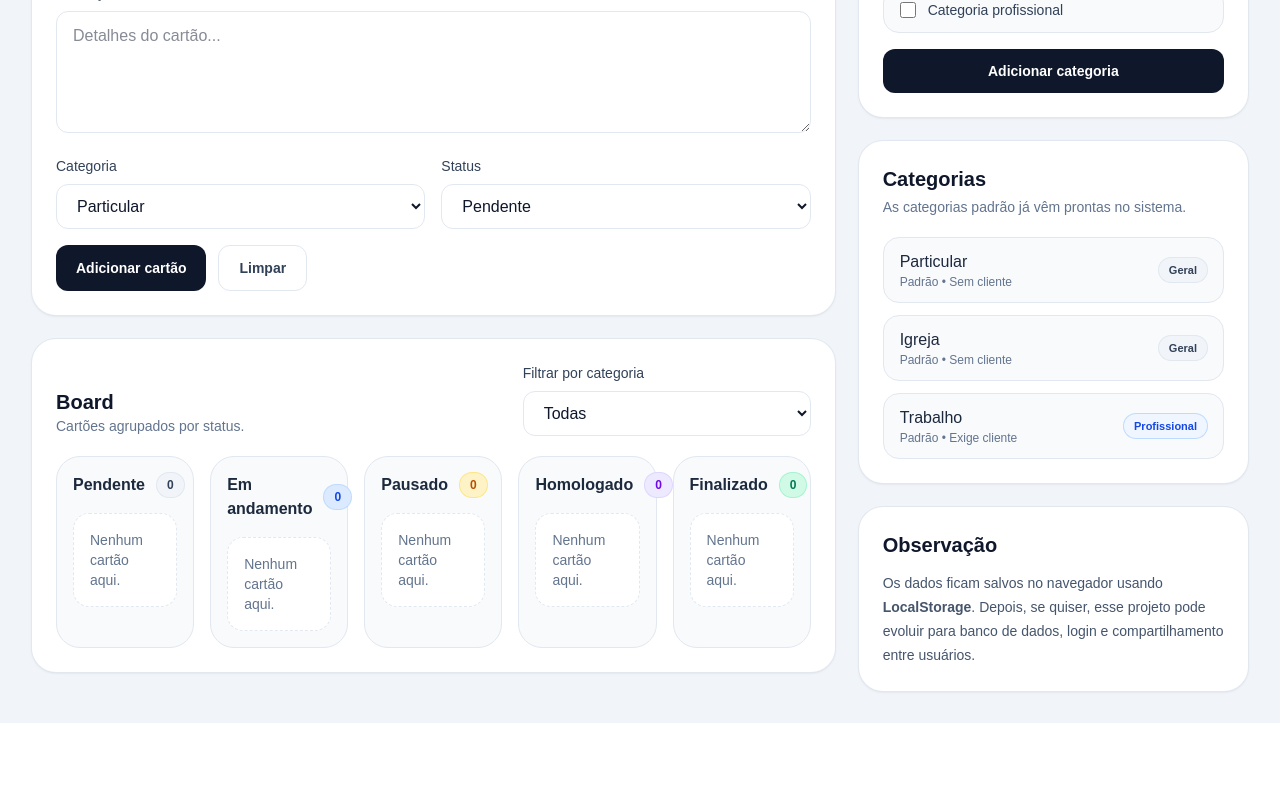
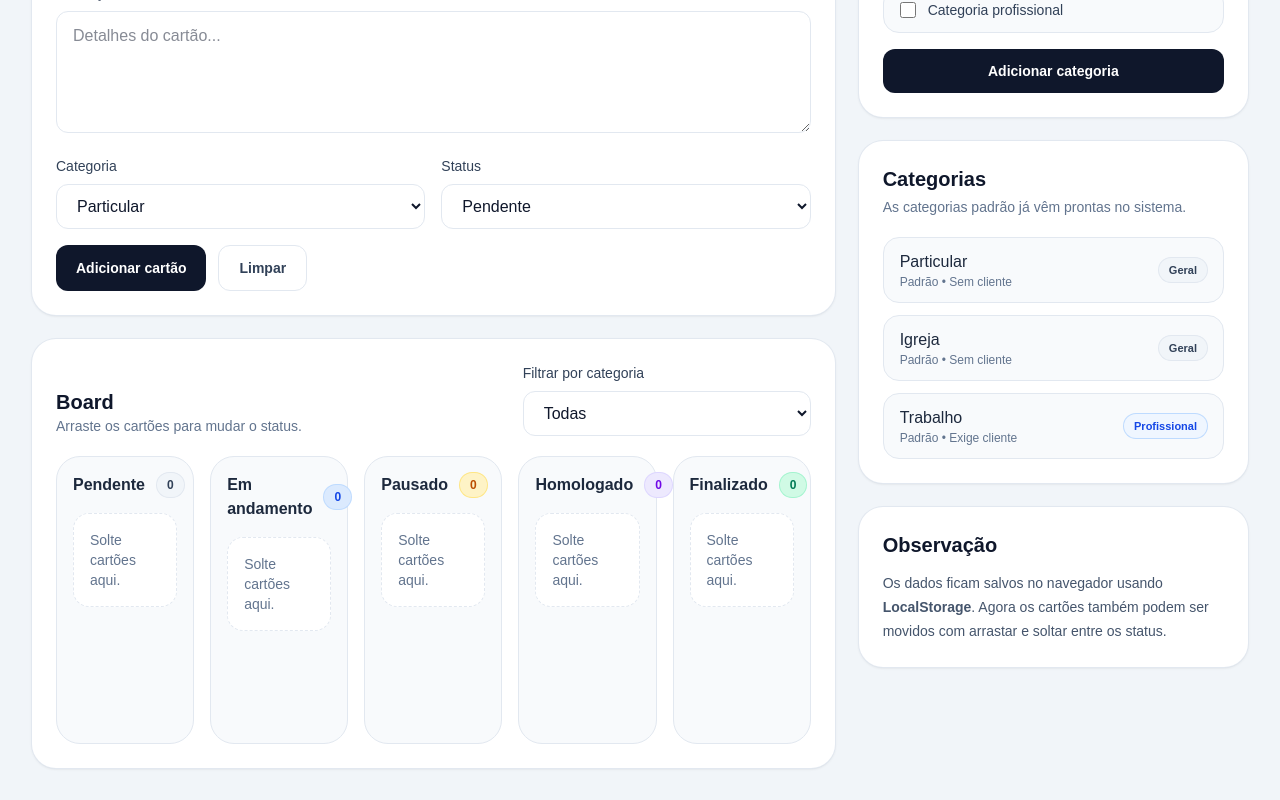
Before and after one commit to JNeto0912/kanban-app, a Next.js app: page / in a window 1280 px wide. Shown: the part 619-1419 px from the top of the page. Before the commit the page ends 1342 px from the top, so only its background shows below. Built offline with nearby package versions, Linux system fonts and the light colour scheme.

Commit message:
Novas alteraçoes

```diff
--- a/src/app/page.tsx
+++ b/src/app/page.tsx
@@ -121,6 +121,8 @@ export default function Page() {
   const [categoryName, setCategoryName] = useState("");
   const [categoryProfessional, setCategoryProfessional] = useState(false);
   const [form, setForm] = useState<CardFormState>(EMPTY_FORM);
+  const [draggingCardId, setDraggingCardId] = useState<string | null>(null);
+  const [dragOverStatus, setDragOverStatus] = useState<Status | null>(null);
 
   useEffect(() => {
     try {
@@ -130,7 +132,9 @@ export default function Page() {
       if (savedCategories) {
         const parsedCategories = JSON.parse(savedCategories);
         if (Array.isArray(parsedCategories)) {
-          setCategories(dedupeCategories([...DEFAULT_CATEGORIES, ...parsedCategories]));
+          setCategories(
+            dedupeCategories([...DEFAULT_CATEGORIES, ...parsedCategories])
+          );
         }
       }
 
@@ -170,7 +174,17 @@ export default function Page() {
     return filtered.sort((a, b) => b.updatedAt - a.updatedAt);
   }, [cards, filterCategoryId]);
 
-  const totalVisibleCards = visibleCards.length;
+  const cardsByStatus = useMemo(() => {
+    const grouped = Object.fromEntries(
+      STATUSES.map((status) => [status, [] as Card[]])
+    ) as Record<Status, Card[]>;
+
+    for (const card of visibleCards) {
+      grouped[card.status].push(card);
+    }
+
+    return grouped;
+  }, [visibleCards]);
 
   function resetForm() {
     setForm(EMPTY_FORM);
@@ -273,6 +287,34 @@ export default function Page() {
     );
   }
 
+  function handleCardDragStart(cardId: string) {
+    setDraggingCardId(cardId);
+  }
+
+  function handleCardDragEnd() {
+    setDraggingCardId(null);
+    setDragOverStatus(null);
+  }
+
+  function handleCardDrop(targetStatus: Status) {
+    if (!draggingCardId) return;
+
+    setCards((prev) =>
+      prev.map((card) =>
+        card.id === draggingCardId
+          ? {
+              ...card,
+              status: targetStatus,
+              updatedAt: Date.now(),
+            }
+          : card
+      )
+    );
+
+    setDraggingCardId(null);
+    setDragOverStatus(null);
+  }
+
   function handleAddCategory(event: FormEvent<HTMLFormElement>) {
     event.preventDefault();
 
@@ -346,21 +388,17 @@ export default function Page() {
 
               <div className="rounded-2xl bg-white/10 p-4">
                 <p className="text-xs text-slate-300">Visíveis</p>
-                <p className="mt-1 text-2xl font-bold">{totalVisibleCards}</p>
+                <p className="mt-1 text-2xl font-bold">{visibleCards.length}</p>
               </div>
 
-              {STATUSES.map((status) => {
-                const count = visibleCards.filter(
-                  (card) => card.status === status
-                ).length;
-
-                return (
-                  <div key={status} className="rounded-2xl bg-white/10 p-4">
-                    <p className="text-xs text-slate-300">{status}</p>
-                    <p className="mt-1 text-2xl font-bold">{count}</p>
-                  </div>
-                );
-              })}
+              {STATUSES.map((status) => (
+                <div key={status} className="rounded-2xl bg-white/10 p-4">
+                  <p className="text-xs text-slate-300">{status}</p>
+                  <p className="mt-1 text-2xl font-bold">
+                    {cardsByStatus[status].length}
+                  </p>
+                </div>
+              ))}
             </div>
           </div>
         </header>
@@ -511,7 +549,7 @@ export default function Page() {
                 <div>
                   <h2 className="text-xl font-semibold">Board</h2>
                   <p className="text-sm text-slate-500">
-                    Cartões agrupados por status.
+                    Arraste os cartões para mudar o status.
                   </p>
                 </div>
 
@@ -536,18 +574,33 @@ export default function Page() {
 
               <div className="grid gap-4 xl:grid-cols-5 md:grid-cols-2">
                 {STATUSES.map((status) => {
-                  const cardsInColumn = visibleCards.filter(
-                    (card) => card.status === status
-                  );
+                  const cardsInColumn = cardsByStatus[status];
+                  const isOver = dragOverStatus === status;
 
                   return (
                     <div
                       key={status}
-                      className="rounded-3xl border border-slate-200 bg-slate-50 p-4"
+                      onDragOver={(e) => {
+                        e.preventDefault();
+                        setDragOverStatus(status);
+                      }}
+                      onDrop={(e) => {
+                        e.preventDefault();
+                        handleCardDrop(status);
+                      }}
+                      className={`min-h-72 rounded-3xl border p-4 transition ${
+                        isOver
+                          ? "border-slate-400 bg-slate-100 ring-2 ring-slate-300"
+                          : "border-slate-200 bg-slate-50"
+                      }`}
                     >
                       <div className="mb-4 flex items-center justify-between gap-3">
                         <h3 className="font-semibold text-slate-800">{status}</h3>
-                        <span className={`rounded-full px-2.5 py-1 text-xs font-semibold ring-1 ${statusClass(status)}`}>
+                        <span
+                          className={`rounded-full px-2.5 py-1 text-xs font-semibold ring-1 ${statusClass(
+                            status
+                          )}`}
+                        >
                           {cardsInColumn.length}
                         </span>
                       </div>
@@ -555,7 +608,7 @@ export default function Page() {
                       <div className="space-y-3">
                         {cardsInColumn.length === 0 ? (
                           <div className="rounded-2xl border border-dashed border-slate-200 bg-white p-4 text-sm text-slate-500">
-                            Nenhum cartão aqui.
+                            Solte cartões aqui.
                           </div>
                         ) : (
                           cardsInColumn.map((card) => {
@@ -566,13 +619,22 @@ export default function Page() {
                             return (
                               <div
                                 key={card.id}
-                                className="rounded-2xl border border-slate-200 bg-white p-4 shadow-sm transition hover:shadow-md"
+                                draggable
+                                onDragStart={() => handleCardDragStart(card.id)}
+                                onDragEnd={handleCardDragEnd}
+                                className={`rounded-2xl border border-slate-200 bg-white p-4 shadow-sm transition hover:shadow-md ${
+                                  draggingCardId === card.id
+                                    ? "opacity-60 ring-2 ring-slate-300"
+                                    : ""
+                                }`}
+                                title="Arraste para outro status"
                               >
                                 <div className="flex items-start justify-between gap-3">
                                   <div>
                                     <h4 className="font-semibold text-slate-900">
                                       {card.title}
                                     </h4>
+
                                     <div className="mt-2 flex flex-wrap gap-2">
                                       <span
                                         className={`rounded-full px-2.5 py-1 text-[11px] font-semibold ring-1 ${categoryClass(
@@ -620,6 +682,7 @@ export default function Page() {
                                   <label className="block text-xs font-medium text-slate-500">
                                     Mudar status
                                   </label>
+
                                   <select
                                     value={card.status}
                                     onChange={(e) =>
@@ -740,9 +803,9 @@ export default function Page() {
             <div className="rounded-3xl bg-white p-6 shadow-sm ring-1 ring-slate-200">
               <h2 className="text-xl font-semibold">Observação</h2>
               <p className="mt-3 text-sm leading-6 text-slate-600">
-                Os dados ficam salvos no navegador usando <strong>LocalStorage</strong>.
-                Depois, se quiser, esse projeto pode evoluir para banco de dados,
-                login e compartilhamento entre usuários.
+                Os dados ficam salvos no navegador usando{" "}
+                <strong>LocalStorage</strong>. Agora os cartões também podem ser
+                movidos com arrastar e soltar entre os status.
               </p>
             </div>
           </aside>
```
